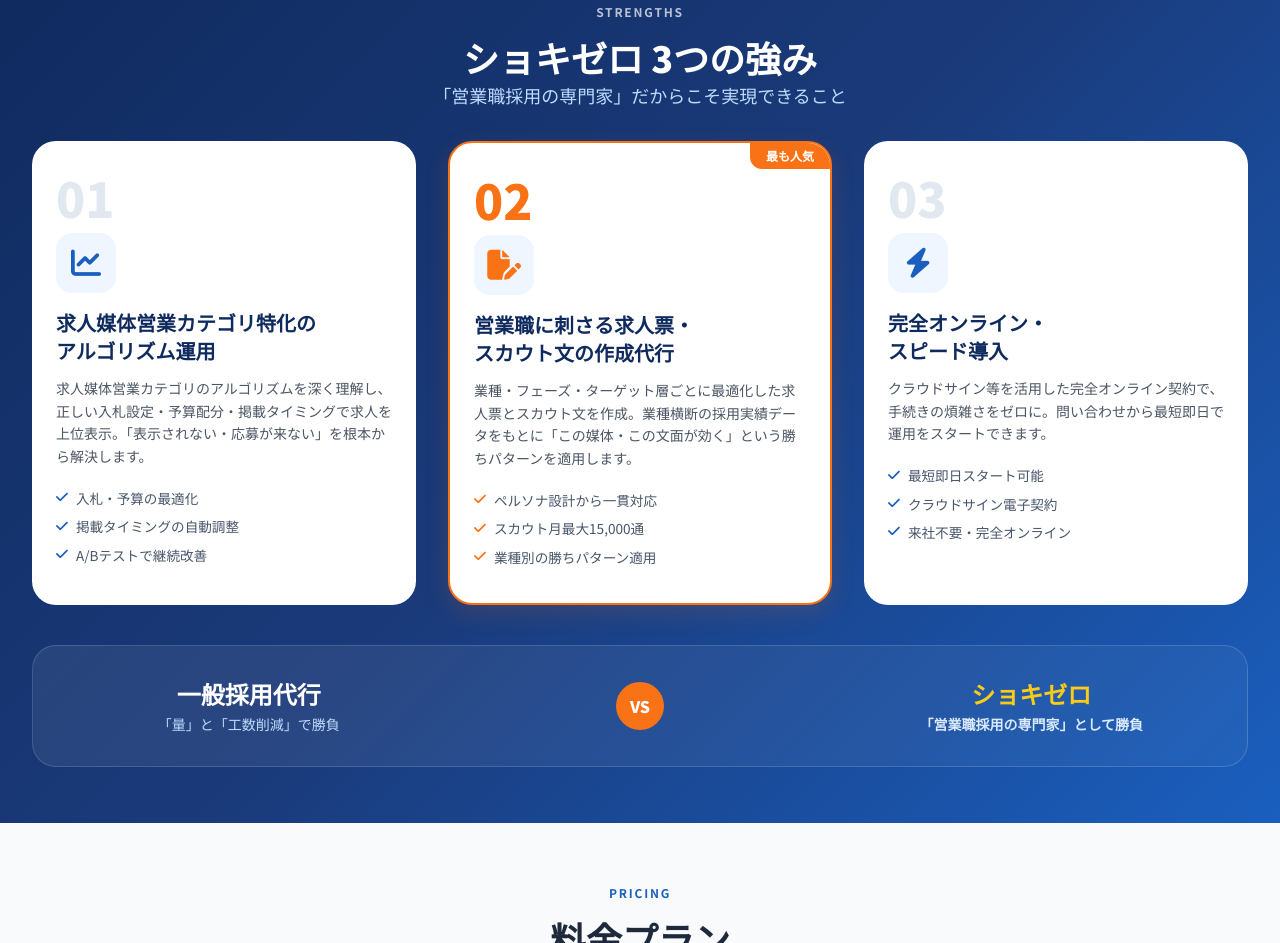
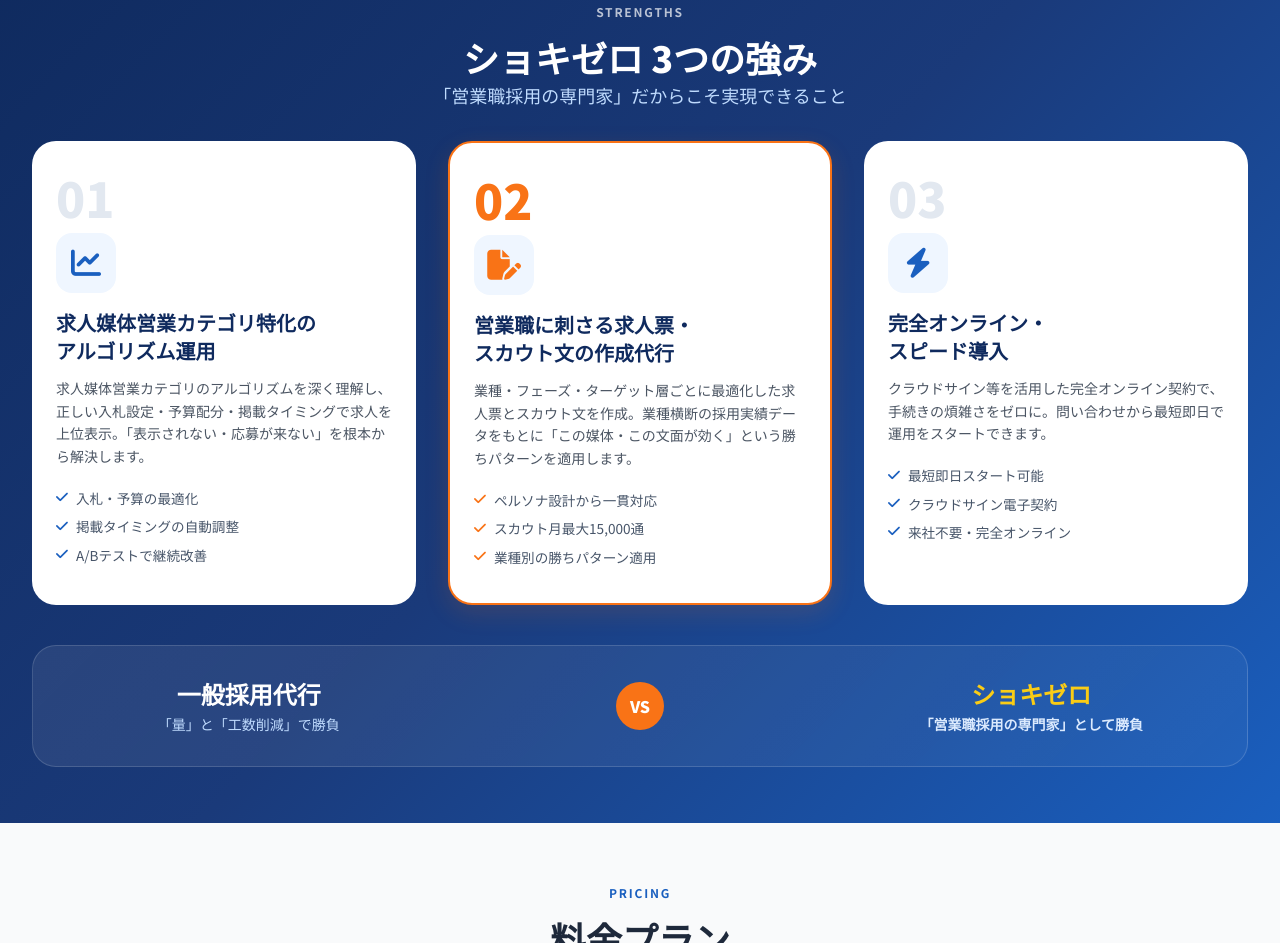
Before and after one commit to facetaro-agent/shokizero, a website: page webapp 4/index.html in a window 1280 px wide. Shown: the part 2974-3917 px from the top of the page. Drawn offline with nearby package versions, Linux system fonts and the light colour scheme.

Commit message:
Update index.html

```diff
--- a/webapp 4/index.html
+++ b/webapp 4/index.html
@@ -401,7 +401,6 @@
 
         <!-- Strength 02 -->
         <div class="strength-card strength-card-featured">
-          <div class="featured-badge">最も人気</div>
           <div class="strength-number text-accent">02</div>
           <div class="strength-icon-wrap">
             <i class="fa-solid fa-file-pen text-3xl text-accent"></i>
```
